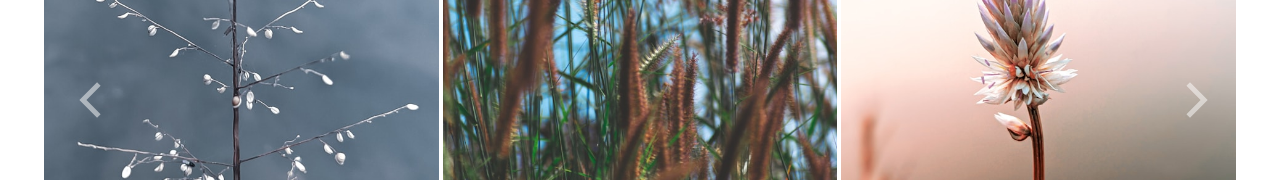
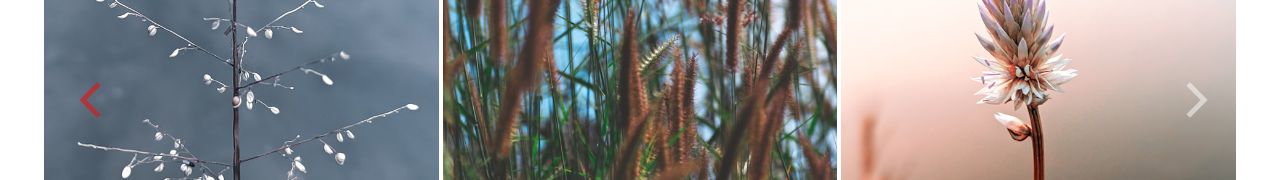
Before and after one commit to minktw2017/tailwind-tutorial, a React (Vite) app: page / in a window 1280 px wide. Shown: the part 353-533 px from the top of the page. Built offline with nearby package versions, Linux system fonts and the light colour scheme.

Commit message:
custom style

```diff
--- a/src/componnents/Slides.jsx
+++ b/src/componnents/Slides.jsx
@@ -43,8 +43,8 @@ const Slides = () => {
         <div className='w-1/3'><img src={slides[calIndex(count, 1)].url} alt={slides[calIndex(count, 1)].des} /></div>,
         <div className='w-1/3'><img src={slides[calIndex(count, 2)].url} alt={slides[calIndex(count, 2)].des} /></div>,
         <div className='w-full p-4 flex justify-between items-center absolute top-1/2 left-0 opacity-50'>
-          <CgChevronLeft className='cursor-pointer' size={60} color="#fff" onClick={handlePrev} />
-          <CgChevronRight className='cursor-pointer' size={60} color="#fff" onClick={handleNext} />
+          <CgChevronLeft size={60} className='cursor-pointer custom' onClick={handlePrev} />
+          <CgChevronRight size={60} color="#fff" className='cursor-pointer' onClick={handleNext} />
         </div>
       ])
     } else if (screenSize.imgNum == 2) {
--- a/src/index.css
+++ b/src/index.css
@@ -2,71 +2,10 @@
 @import "tailwindcss/utilities";
 @import "tailwindcss/components";
 
-/* :root {
-  font-family: Inter, system-ui, Avenir, Helvetica, Arial, sans-serif;
-  line-height: 1.5;
-  font-weight: 400;
-
-  color-scheme: light dark;
-  color: rgba(255, 255, 255, 0.87);
-  background-color: #242424;
-
-  font-synthesis: none;
-  text-rendering: optimizeLegibility;
-  -webkit-font-smoothing: antialiased;
-  -moz-osx-font-smoothing: grayscale;
+.custom {
+  color: red;
 }
 
-a {
-  font-weight: 500;
-  color: #646cff;
-  text-decoration: inherit;
+.custom:hover {
+  color: #fff;
 }
-a:hover {
-  color: #535bf2;
-}
-
-body {
-  margin: 0;
-  display: flex;
-  place-items: center;
-  min-width: 320px;
-  min-height: 100vh;
-}
-
-h1 {
-  font-size: 3.2em;
-  line-height: 1.1;
-}
-
-button {
-  border-radius: 8px;
-  border: 1px solid transparent;
-  padding: 0.6em 1.2em;
-  font-size: 1em;
-  font-weight: 500;
-  font-family: inherit;
-  background-color: #1a1a1a;
-  cursor: pointer;
-  transition: border-color 0.25s;
-}
-button:hover {
-  border-color: #646cff;
-}
-button:focus,
-button:focus-visible {
-  outline: 4px auto -webkit-focus-ring-color;
-}
-
-@media (prefers-color-scheme: light) {
-  :root {
-    color: #213547;
-    background-color: #ffffff;
-  }
-  a:hover {
-    color: #747bff;
-  }
-  button {
-    background-color: #f9f9f9;
-  }
-} */
```
